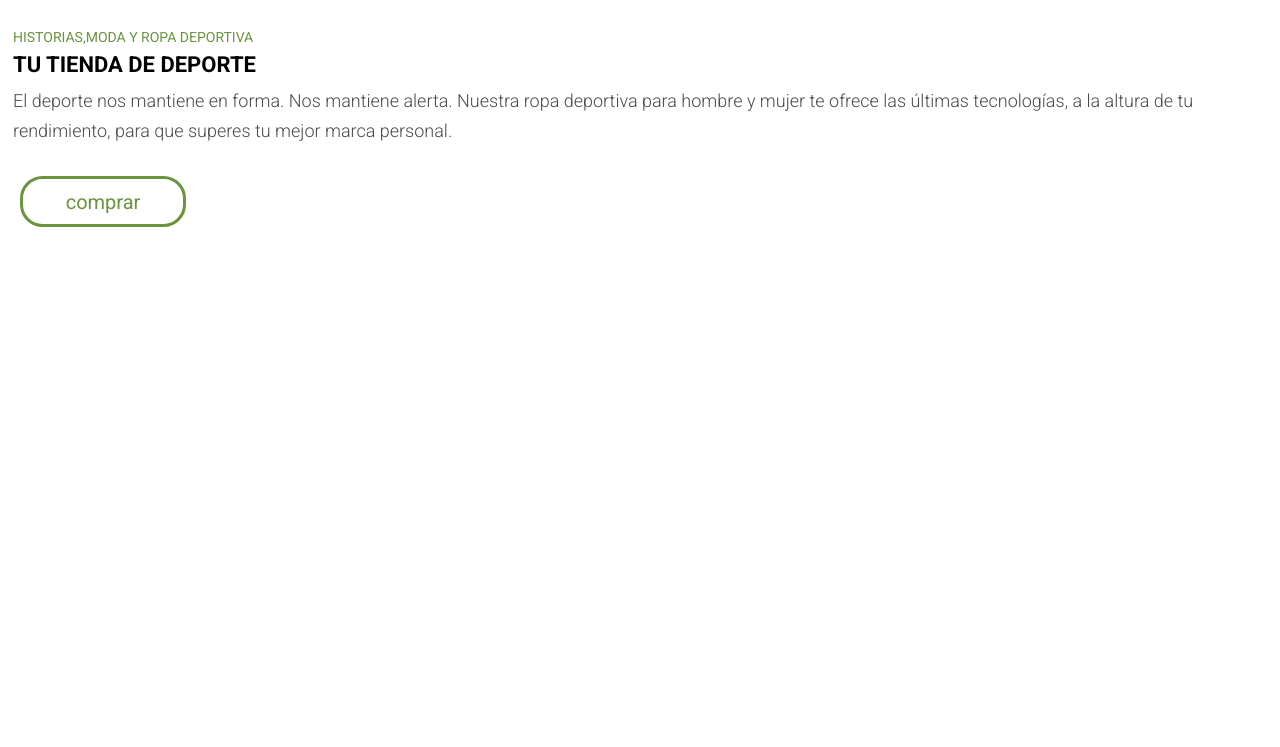
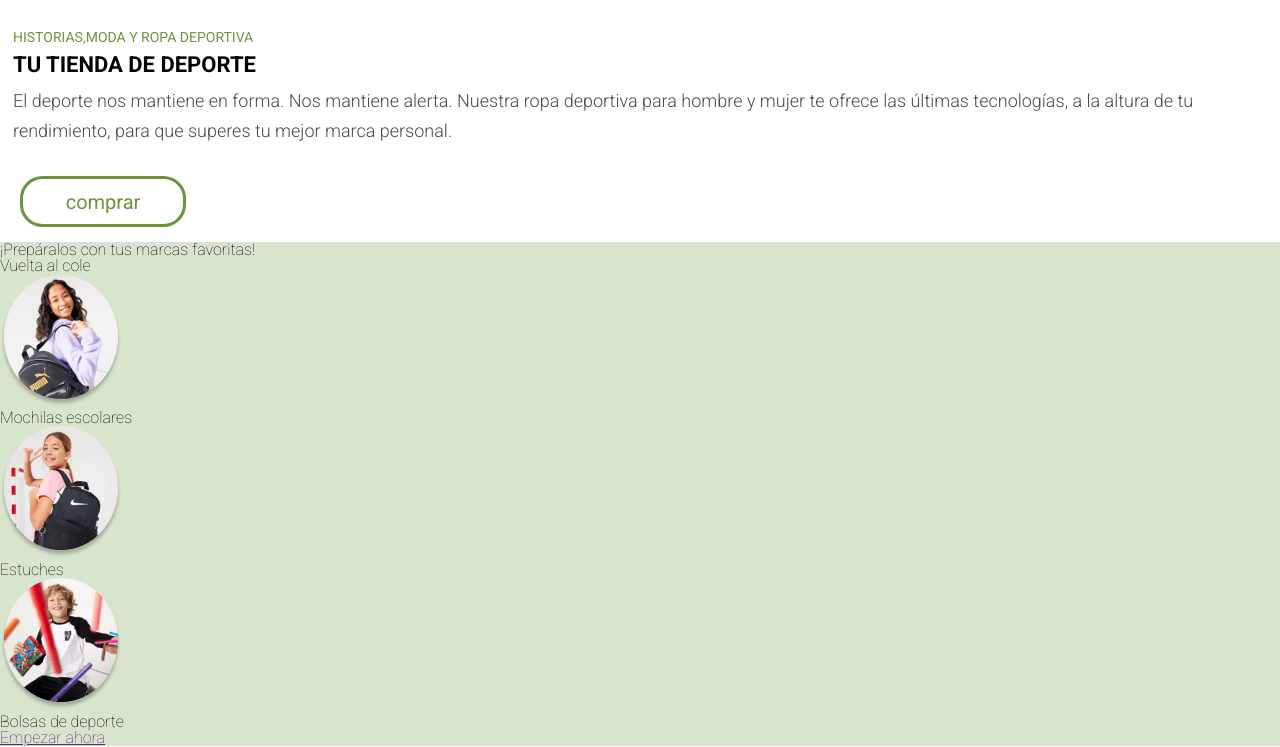
Before and after one commit to cristinazyr/Repaso, a website built with Vite: page Evaluación_modulo_1/src/index.html in a window 1280 px wide. Shown: the part 552-1299 px from the top of the page. Before the commit the page ends 800 px from the top, so only its background shows below. Built offline with nearby package versions, Linux system fonts and the light colour scheme.

Commit message:
school part start

```diff
--- a/Evaluación_modulo_1/src/index.html
+++ b/Evaluación_modulo_1/src/index.html
@@ -49,6 +49,29 @@
     <div class="shop__btn">
       <a class="shop__btn-link" href="">comprar</a>
     </div>
+    <div class="school">
+      <p class="school__text">¡Prepáralos con tus marcas favoritas!</p>
+      <h2 class="school__title">Vuelta al cole</h2>
+
+      <div class="school__images">
+        <figure>
+          <img src="images/img1.png" alt="">
+          <figcaption>Mochilas escolares</figcaption>
+        </figure>
+        <figure>
+          <img src="images/img2.png" alt="">
+          <figcaption>Estuches</figcaption>
+        </figure>
+        <figure>
+          <img src="images/img3.png" alt="">
+          <figcaption>Bolsas de deporte</figcaption>
+        </figure>
+      </div>
+      <div class="school__btn">
+        <a class="school__btn-link" href="">Empezar ahora</a>
+      </div>
+
+    </div>
   </main>
   <footer></footer>
 
--- /dev/null
+++ b/Evaluación_modulo_1/src/scss/layout/_school.scss
@@ -0,0 +1,3 @@
+.school{
+    background-color: #d9e4cc;
+}
--- a/Evaluación_modulo_1/src/scss/main.scss
+++ b/Evaluación_modulo_1/src/scss/main.scss
@@ -2,3 +2,4 @@
 @import url(./core/_variables.scss);
 @import url(./layout/_header.scss);
 @import url(./layout/_shop.scss);
+@import url(./layout/_school.scss);
```
